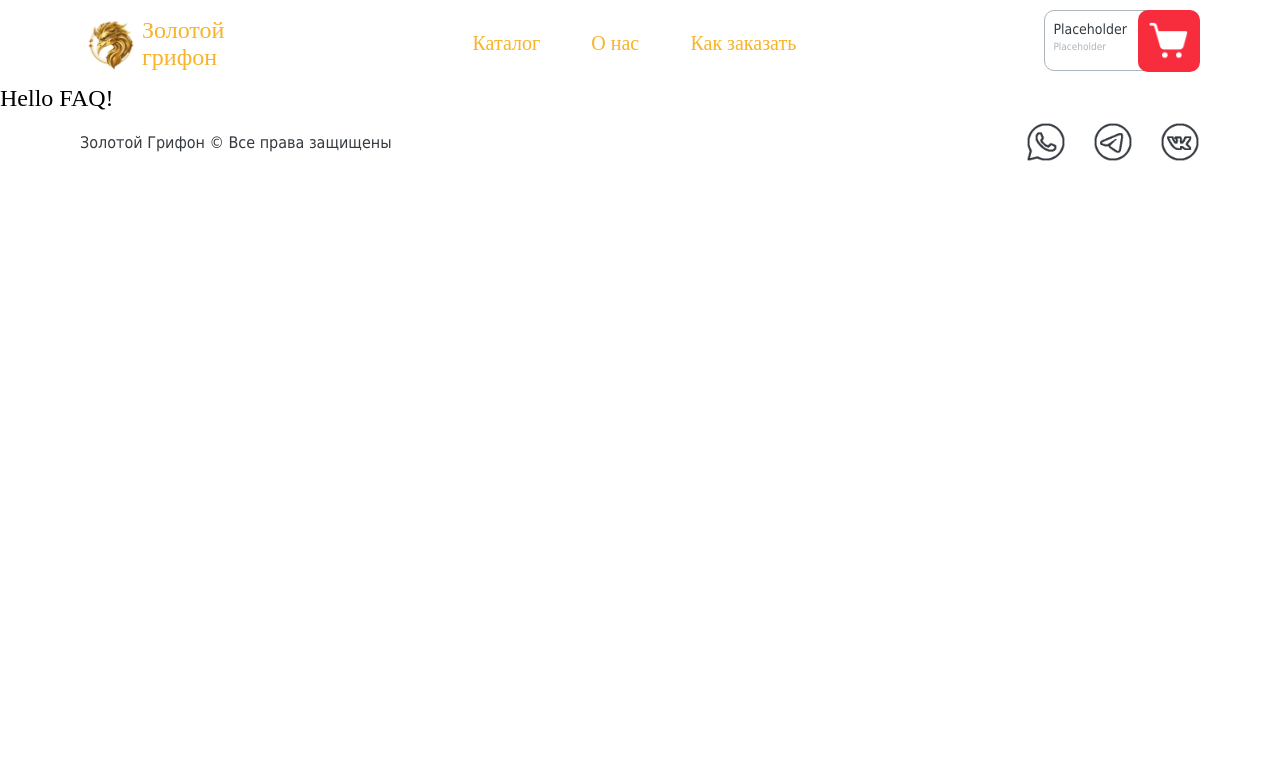
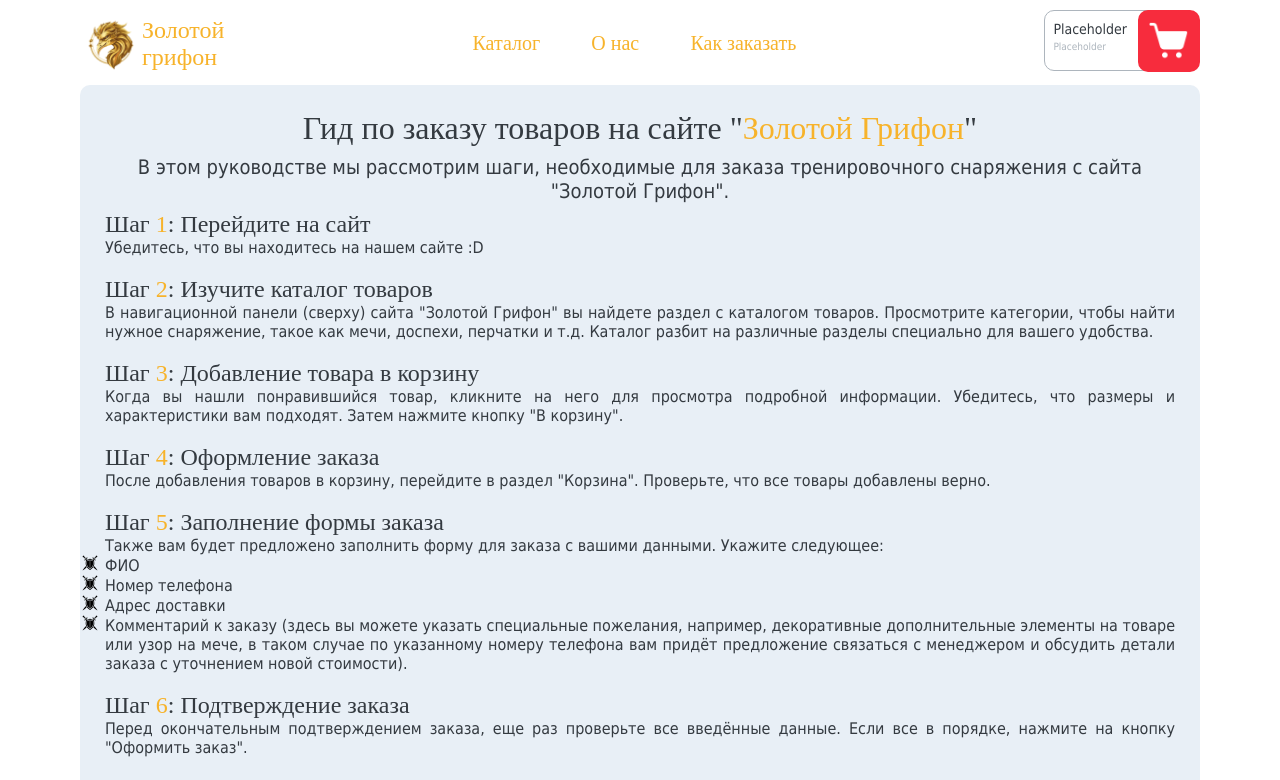
Before and after one commit to EvilCommunist/SPA_HEMA, a Vue app: page /howToOrder in a window 1280 px wide. Shown: the top 780 px of the page. Built offline with nearby package versions, Linux system fonts and the light colour scheme.

Commit message:
Page howToOrder ready

```diff
--- a/src/views/HowOrder.vue
+++ b/src/views/HowOrder.vue
@@ -1,5 +1,42 @@
 <template>
     <main>
-      <h1>Hello FAQ!</h1>
+      <div id="howTo" class="container flex">
+        <h1>Гид по заказу товаров на сайте "<span class="decor">Золотой Грифон</span>"</h1>
+        <p id="pre">В этом руководстве мы рассмотрим шаги, необходимые для заказа тренировочного снаряжения с сайта "Золотой Грифон".</p>
+        <div id="main_guide">
+          <h2>Шаг <span class="decor">1</span>: Перейдите на сайт</h2>
+          <p>Убедитесь, что вы находитесь на нашем сайте :D</p><br>
+
+          <h2>Шаг <span class="decor">2</span>: Изучите каталог товаров</h2>
+          <p>В навигационной панели (сверху) сайта "Золотой Грифон" вы найдете раздел с каталогом товаров. Просмотрите категории, чтобы найти нужное снаряжение, такое как мечи, доспехи, перчатки и т.д. Каталог разбит на различные разделы специально для вашего удобства.</p><br>
+
+          <h2>Шаг <span class="decor">3</span>: Добавление товара в корзину</h2>
+          <p>Когда вы нашли понравившийся товар, кликните на него для просмотра подробной информации. Убедитесь, что размеры и характеристики вам подходят. Затем нажмите кнопку "В корзину".</p><br>
+
+          <h2>Шаг <span class="decor">4</span>: Оформление заказа</h2>
+          <p>После добавления товаров в корзину, перейдите в раздел "Корзина". Проверьте, что все товары добавлены верно.</p><br>
+
+          <h2>Шаг <span class="decor">5</span>: Заполнение формы заказа</h2>
+          <p>Также вам будет предложено заполнить форму для заказа с вашими данными. Укажите следующее:</p>
+          <ul>
+            <li>ФИО</li>
+            <li>Номер телефона</li>
+            <li>Адрес доставки</li>
+            <li>Комментарий к заказу (здесь вы можете указать специальные пожелания, например, декоративные дополнительные элементы на товаре или узор на мече, в таком случае по указанному номеру телефона вам придёт предложение связаться с менеджером и обсудить детали заказа с уточнением новой стоимости).</li>
+          </ul><br>
+
+          <h2>Шаг <span class="decor">6</span>: Подтверждение заказа</h2>
+          <p>Перед окончательным подтверждением заказа, еще раз проверьте все введённые данные. Если все в порядке, нажмите на кнопку "Оформить заказ".</p><br>
+
+          <h2>Шаг <span class="decor">7</span>: Ожидание доставки</h2>
+          <p>После оформления заказа ждите подтверждение от сайта "Золотой Грифон" о том, что ваш заказ принят и будет обработан. При необходимости, вы можете использовать предоставленный номер для отслеживания статуса доставки. В случае, если вы указывали комментарий с пожеланием добавления уникальных элементов на товар, ожидайте сообщение с предложением обсудить детали, оно придёт в течение 48 часов!</p><br>
+
+          <p>Надеемся, это руководство поможет вам успешно заказать товар для ваших тренировок и фестивалей!</p>
+        </div>
+     </div>
     </main>
 </template>
+
+<style scoped lang="less">
+@import "./Styles/howToStyles.less";
+</style>
--- /dev/null
+++ b/src/views/Styles/howToStyles.less
@@ -0,0 +1,31 @@
+/*Стили для руководства по заказу*/
+@import "./../../assets/vars.less";
+
+#howTo.container.flex{
+    flex-flow: column; text-align: justify; gap:1vh;
+    background-color: @light_gray+@color_diff;
+    color:@dark; border-radius: 10px;
+    padding: 25px; box-sizing: border-box;
+}
+#howTo .decor{color: @golden;}
+#howTo h1{font-size: @header1; display: block; text-align: center; }
+#howTo #pre{font-size: @sub_header; text-align: center;}
+#howTo h2{font-size: @header2;}
+#howTo p{font-size: @text;}
+#howTo ul li{
+    font-size: @text;
+    list-style-image: url(../Assets/yoyonpujinoSWORD.png);
+}
+#howTo ul li::marker {
+    width: 10px;
+    height: 10px;
+  }
+
+@media screen and (max-width: 550px) {
+    #howTo.container.flex{margin:0; width: 100vw;}
+    #howTo h1{font-size: @header1_small;}
+    #howTo #pre{font-size: @sub_header_small;}
+    #howTo h2{font-size: @header2_small;}
+    #howTo p{font-size: @text_small;}
+    #howTo ul li{font-size: @text_small;}
+}
```
Also changed, not shown: src/views/Assets/yoyonpujinoSWORD.png (added).
